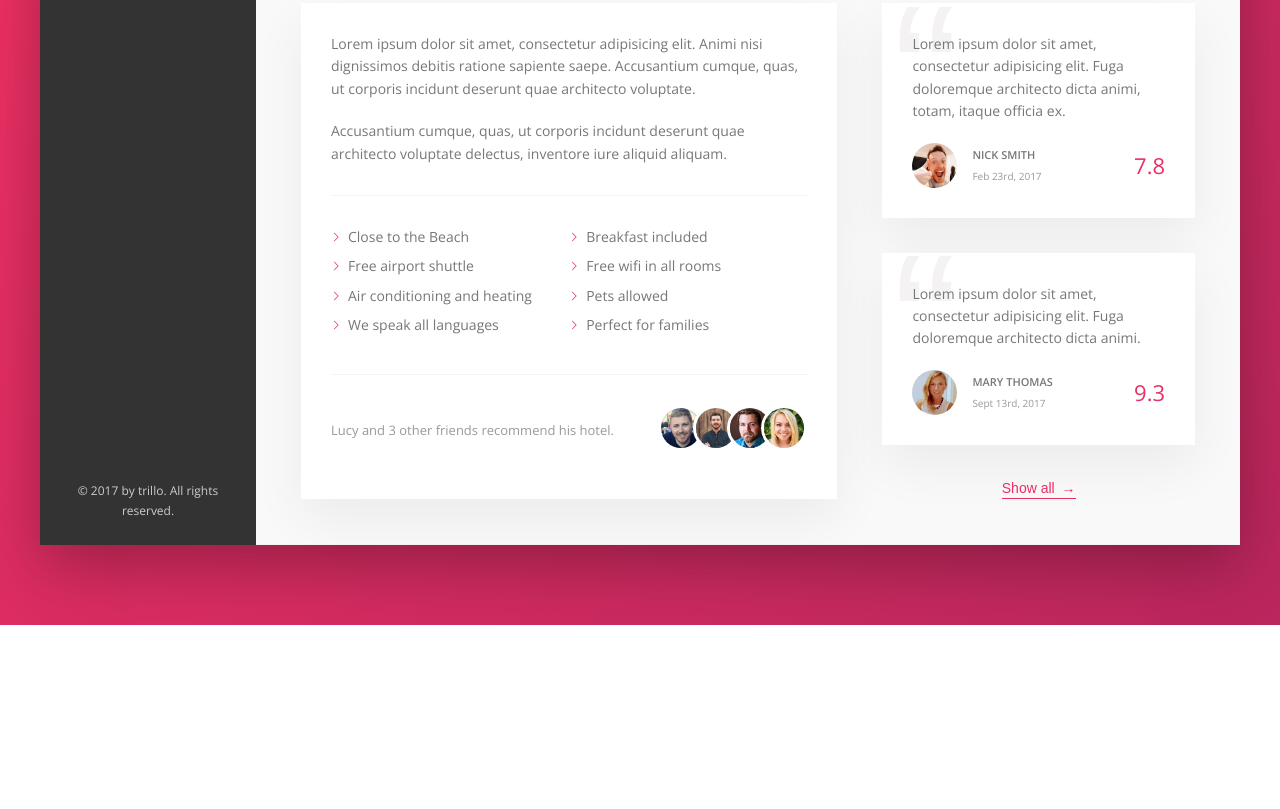
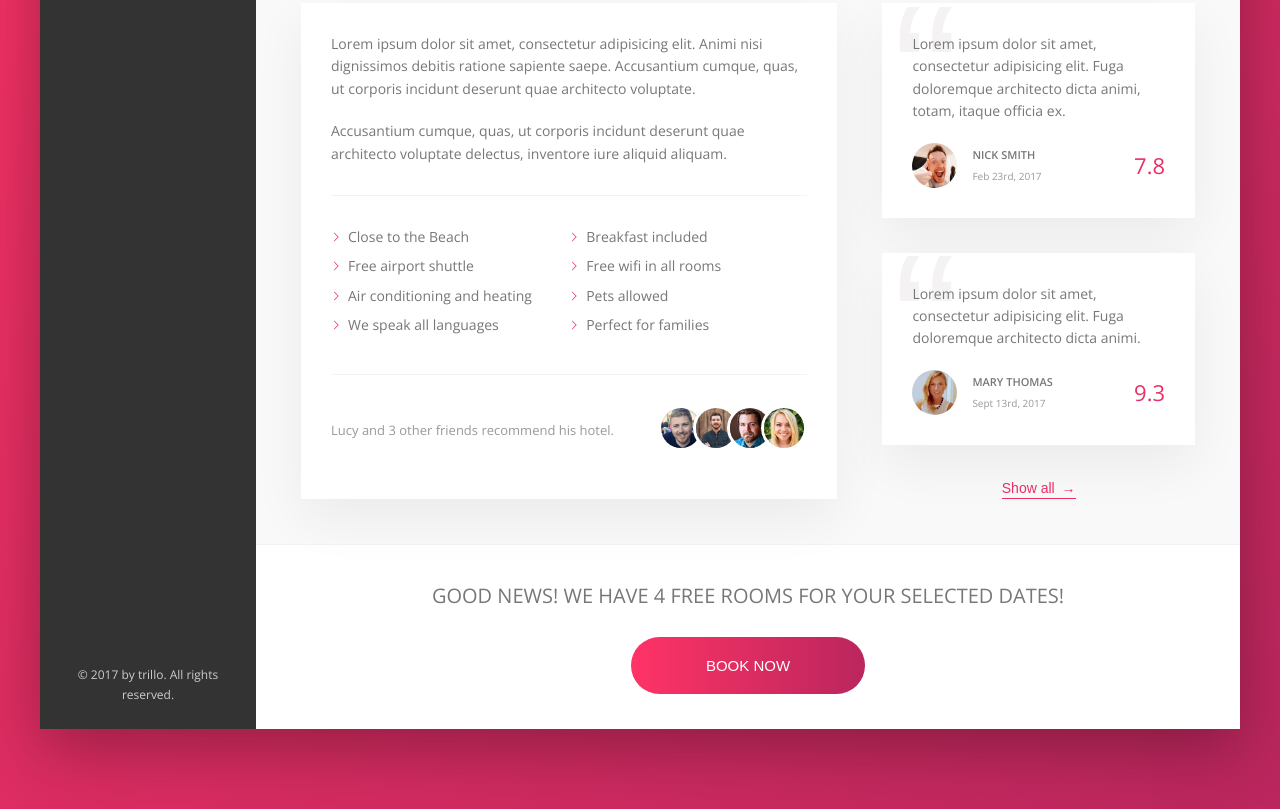
Before and after one commit to tommydilillo/Trillo-Flexbox-Lesson, a website: page index.html in a window 1280 px wide. Shown: the part 644-1453 px from the top of the page. Before the commit the page ends 1269 px from the top, so only its background shows below. Drawn offline with nearby package versions, Linux system fonts and the light colour scheme.

Commit message:
completed, minus responsive

```diff
--- a/index.html
+++ b/index.html
@@ -202,6 +202,15 @@
                         <button class="btn-inline">Show all <span>&rarr;</span></button>
                     </div>
                 </div>
+                <div class="cta">
+                    <h2 class="cta__book-now">
+                        Good news! We have 4 free rooms for your selected dates!
+                    </h2>
+                    <button class="btn">
+                        <span class="btn__visible">Book now</span>
+                        <span class="btn__invisible">Only 4 rooms left</span>
+                    </button>
+                </div>
 
             </main>
         </div>
--- a/sass/_components.scss
+++ b/sass/_components.scss
@@ -476,3 +476,77 @@
         z-index: 1;
     }
 }
+
+/////////////////////////////////////
+// CALL TO ACTION
+
+.cta {
+    padding: 3.5rem 0;
+    text-align: center;
+
+    &__book-now {
+        font-size: 2rem;
+        font-weight: 300;
+        text-transform: uppercase;
+        margin-bottom: 2.5rem;
+
+    }
+}
+
+
+/////////////////////////////////////
+// CALL TO ACTION BUTTON
+
+.btn {
+    font-size: 1.5rem;
+    border: none;
+    font-weight: 300;
+    text-transform: uppercase;
+    border-radius: 100px;
+    background-image: linear-gradient(to right, var(--color-primary-light), var(--color-primary-dark));
+    color: #fff;
+    position: relative;
+    overflow: hidden;
+    cursor: pointer;
+
+    & > * {
+        display: inline-block;
+        height: 100%;
+        width: 100%;
+        transition: all .2s;
+    }
+
+    &__visible {
+        padding: 2rem 7.5rem;
+
+    }
+    &__invisible {
+        position: absolute;
+        padding: 2rem 0rem;
+
+        left: 0;
+        top: -100%;
+    }
+
+    &:hover {
+        background-image: linear-gradient(to left, var(--color-primary-light), var(--color-primary-dark));
+    }
+
+    &:hover &__visible {
+        transform: translateY(100%);
+    }
+
+    &:hover &__invisible {
+        top: 0;
+
+    }
+
+    &:focus {
+        outline: none;
+        animation: pulsate 1s infinite;
+    }
+
+
+
+
+}
```
Also changed, not shown: css/style.css.
